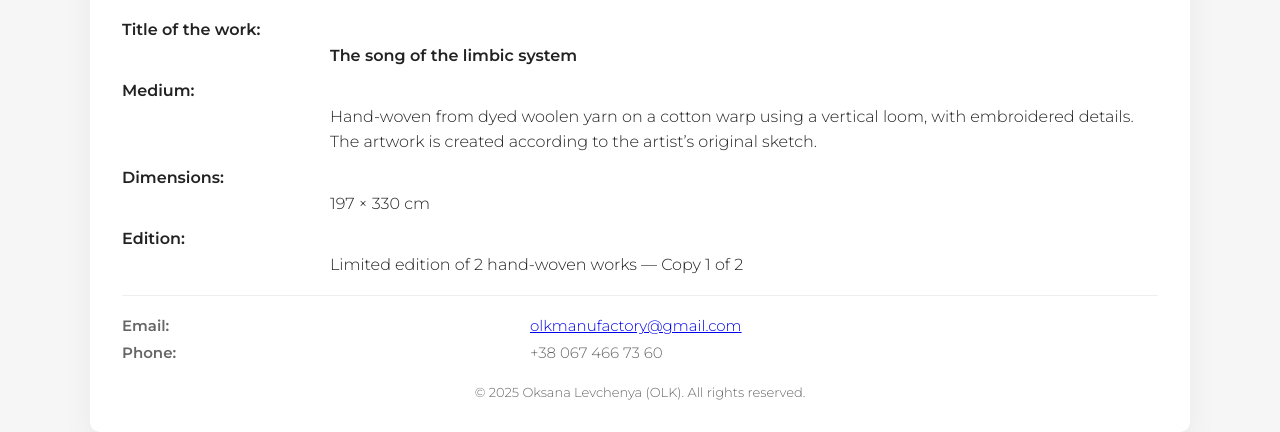
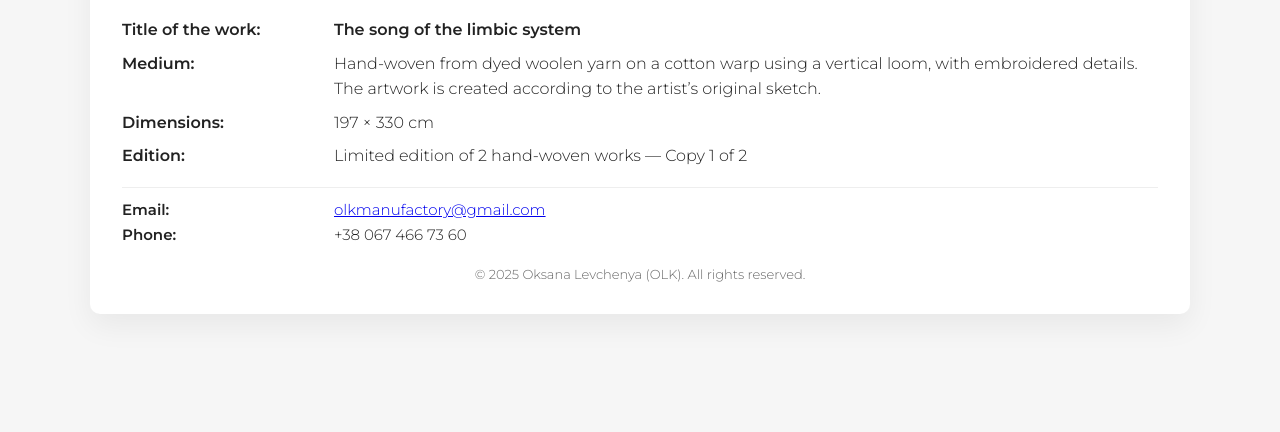
Before and after one commit to Levchenya-OLK/The-song-of-the-limbic-system, a plain HTML site: page index.html in a window 1280 px wide. Shown: the part 485-917 px from the top of the page. After the commit the page ends 836 px from the top, so only its background shows below. Drawn offline with nearby package versions, Linux system fonts and the light colour scheme.

Commit message:
Update index.html

```diff
--- a/index.html
+++ b/index.html
@@ -10,12 +10,13 @@
   <style>
     :root{
       --max-width:1100px;
-      --label-width:200px; /* ширина мітки — змінюйте під бажаний відступ */
+      --label-width:200px; /* підкоригуйте, якщо хочете інший відступ */
       --accent:#222;
       --muted:#666;
       --paper:#fff;
       --bg:#f6f6f6;
     }
+
     html,body{height:100%;margin:0;padding:0;background:var(--bg);color:var(--accent);font-family: 'Montserrat',sans-serif;}
     .wrap{
       max-width:var(--max-width);
@@ -37,6 +38,7 @@
     .subtitle{
       font-size:15px;color:var(--muted);text-align:center;margin:6px 0 20px 0;
     }
+
     .art{
       display:block;
       max-width:100%;
@@ -47,37 +49,74 @@
       max-height:65vh;
       object-fit:contain;
     }
-    .fields{margin:18px 0;font-size:16px;line-height:1.6}
-    .fields p{margin:10px 0; clear:both;}
-    .label{
-      display:inline-block;
-      width:var(--label-width);
-      font-weight:700;
-      vertical-align:top;
+
+    /* ---- NEW: grid-based label/value layout ---- */
+    .fields{
+      margin:18px 0;
+      font-size:16px;
+      line-height:1.6;
+      display:flex;
+      flex-direction:column;
+      gap:8px;
+    }
+
+    .fields .row{
+      display:grid;
+      grid-template-columns: var(--label-width) 1fr;
+      gap:12px;
+      align-items:start; /* вирівнювання по верхньому краю */
       box-sizing:border-box;
     }
+
+    .label{
+      font-weight:700;
+      color:var(--accent);
+    }
+
     .value{
-      display:block;
-      margin-left: calc(var(--label-width) + 8px);
-      box-sizing:border-box;
+      /* нічого особливого тут не треба — текст обтікає у другій колонці */
+      color:var(--accent);
     }
-    .contact-row .label{float:left}
-    .contact-row .value{display:inline-block;margin-left:0; margin-left: calc(var(--label-width) + 8px);}
 
-    .contacts{border-top:1px solid #eee;padding-top:12px;margin-top:18px;color:var(--muted);font-size:15px}
-    .contacts p{margin:8px 0}
+    /* Контакти теж у вигляді рядків */
+    .contacts{
+      border-top:1px solid #eee;
+      padding-top:12px;
+      margin-top:18px;
+      color:var(--muted);
+      font-size:15px;
+      display:flex;
+      flex-direction:column;
+      gap:6px;
+    }
+
+    .contact-row{
+      display:grid;
+      grid-template-columns: var(--label-width) 1fr;
+      gap:12px;
+      align-items:center;
+    }
 
     footer{margin-top:22px;text-align:center;color:var(--muted);font-size:13px}
+
+    /* Responsive adjustments */
+    @media (max-width:930px){
+      :root{--label-width:160px;}
+    }
     @media (max-width:720px){
       :root{--label-width:140px;}
       .subtitle{padding:0 12px}
     }
     @media (max-width:520px){
       :root{--label-width:110px;}
-      .label{display:block;width:auto;margin-bottom:6px}
-      .value{margin-left:0;padding-left:0}
+      .fields .row,
+      .contact-row{
+        grid-template-columns: 1fr; /* одна колонка на вузьких екранах */
+      }
+      .label{margin-bottom:6px}
     }
-     @media print{
+
+    @media print{
       body{background:white}
       .wrap{box-shadow:none;margin:0;border-radius:0}
     }
@@ -95,23 +134,36 @@
     <img class="art" src="artwork.jpg" alt="The song of the limbic system — artwork">
 
     <div class="fields">
-      <p><span class="label">Title of the work:</span><span class="value"><strong>The song of the limbic system</strong></span></p>
+      <div class="row">
+        <div class="label">Title of the work:</div>
+        <div class="value"><strong>The song of the limbic system</strong></div>
+      </div>
 
-      <p>
-        <span class="label">Medium:</span>
-        <span class="value">
-          Hand-woven from dyed woolen yarn on a cotton warp using a vertical loom, with embroidered details.
-          The artwork is created according to the artist’s original sketch.
-        </span>
-      </p>
+      <div class="row">
+        <div class="label">Medium:</div>
+        <div class="value">Hand-woven from dyed woolen yarn on a cotton warp using a vertical loom, with embroidered details. The artwork is created according to the artist’s original sketch.</div>
+      </div>
 
-      <p><span class="label">Dimensions:</span><span class="value">197 × 330 cm</span></p>
-      <p><span class="label">Edition:</span><span class="value">Limited edition of 2 hand-woven works — Copy 1 of 2</span></p>
+      <div class="row">
+        <div class="label">Dimensions:</div>
+        <div class="value">197 × 330 cm</div>
+      </div>
+
+      <div class="row">
+        <div class="label">Edition:</div>
+        <div class="value">Limited edition of 2 hand-woven works — Copy 1 of 2</div>
+      </div>
     </div>
 
     <div class="contacts">
-      <p class="contact-row"><span class="label">Email:</span><span class="value"><a href="mailto:olkmanufactory@gmail.com">olkmanufactory@gmail.com</a></span></p>
-      <p class="contact-row"><span class="label">Phone:</span><span class="value">+38 067 466 73 60</span></p>
+      <div class="contact-row">
+        <div class="label">Email:</div>
+        <div class="value"><a href="mailto:olkmanufactory@gmail.com">olkmanufactory@gmail.com</a></div>
+      </div>
+      <div class="contact-row">
+        <div class="label">Phone:</div>
+        <div class="value">+38 067 466 73 60</div>
+      </div>
     </div>
 
     <footer>
```
